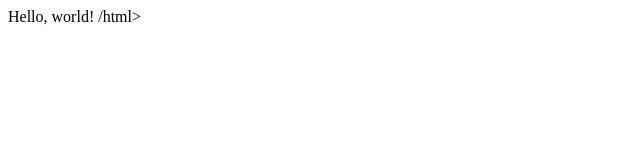
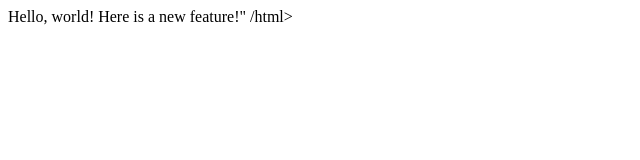
Before and after one commit to guekorb/lecture1, a plain HTML site: page index.html in a window 1280 px wide. Shown: the whole page, without its empty margins (0-640 px from the left). Drawn offline with Linux system fonts and the light colour scheme.

Commit message:
Added another line

```diff
--- a/index.html
+++ b/index.html
@@ -5,5 +5,6 @@
 	</head>
 	<body>
 		Hello, world!
+		Here is a new feature!"
 	</body>
 /html>
```
